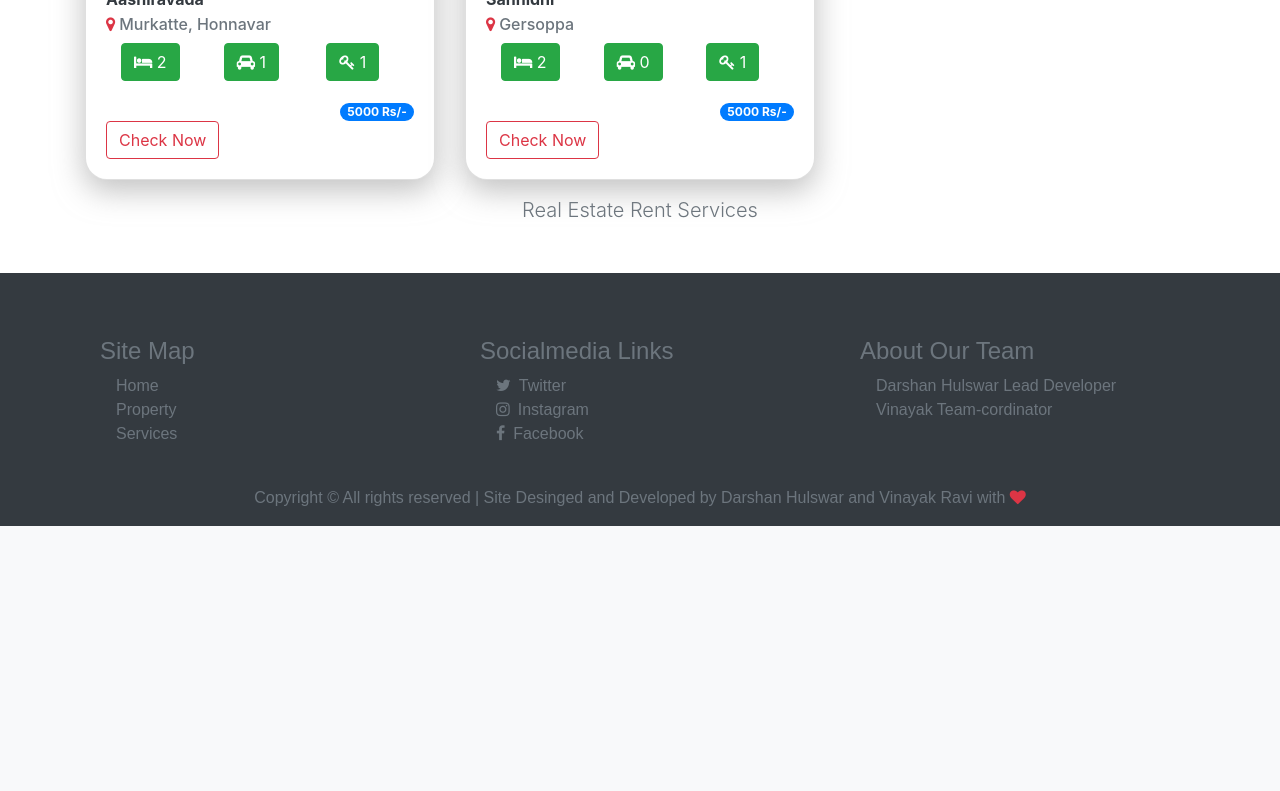
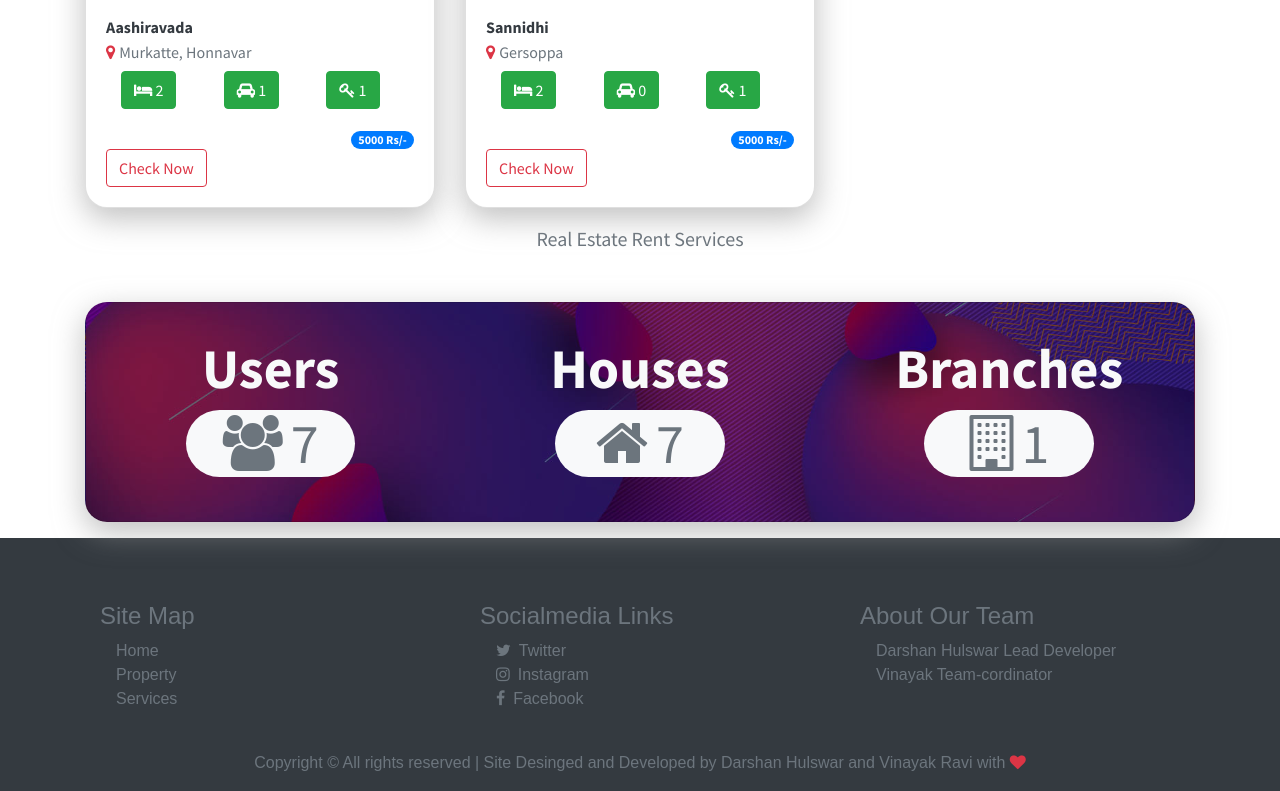
Before and after one commit to darshanhulswar/Rent-Ad, a PHP site: page /registered-user/index.php in a window 1280 px wide. Shown: the part 702-1493 px from the top of the page. Before the commit the page ends 1228 px from the top, so only its background shows below. Run offline with PHP 8.4, Linux system fonts and the light colour scheme; a user stored in the database is signed in; data comes from the database, SQL or seed files in the repository.

Commit message:
counter section

```diff
--- a/dependencies/css/style.css
+++ b/dependencies/css/style.css
@@ -17,10 +17,20 @@
 
 
 /*#################### Preloader ###############################################################*/
+@import url('https://fonts.googleapis.com/css2?family=Source+Sans+Pro:wght@400;600;700&display=swap');
+
 html {
     scroll-behavior: smooth;
 }
 
+body {
+    overflow-x: hidden;
+    font-family: 'Source Sans Pro', sans-serif;
+}
+
+.font-weight-thinner {
+    font-weight: 100;
+}
 #preloader {
   background-color: #fff;
   position: fixed;
@@ -263,3 +273,10 @@ div#hero-content {
 video#hero-motion-video {
     max-width: 100vw;
 }
+
+.illustration-background {
+    background: url('../../assets/img/background1.jpg');
+    background-position: center;
+    background-size: cover;
+    min-height: 220px;
+}
--- a/registered-user/index.php
+++ b/registered-user/index.php
@@ -23,6 +23,23 @@
         foreach($rawData as $property) {
             $finalData[] = $property;
         }
+
+        // Count Registered User
+        $contUsersQuery = "SELECT COUNT(*) FROM users";
+        $countUsers = $conn->query($contUsersQuery);
+
+        // Count Total Vendors
+        $countVendorsQuery = "SELECT COUNT(*) FROM vendors";
+        $countVendors = $conn->query($countVendorsQuery);
+
+        $countPropertyQuery = "SELECT COUNT(*) FROM properties";
+        $countOfProperties = $conn->query($countPropertyQuery);
+        $toalProperties = $countOfProperties->fetch_assoc();
+
+        $countOfUsers = $countUsers->fetch_assoc();
+        $countOfVendors = $countVendors->fetch_assoc();
+
+        $totalUsers = $countOfUsers['COUNT(*)'] + $countOfVendors['COUNT(*)'];
     }
 
 ?>
@@ -114,7 +131,7 @@
     <!-- Popular properties section -->
     <section class="my-5">
         <div class="container">
-            <div class="display-3 text-center">Popular Properties</div>
+            <div class="display-1 text-center font-weight-thinner">Popular Properties</div>
             <div class="row">
                 <?php foreach($finalData as $singleProperty): ?>
                 <div class="col-md-4">
@@ -187,6 +204,35 @@
         </div>
     </section>
 
+    <!-- counter up section -->
+    <section class="">
+        <div class="container">
+            <div class="card w-70 illustration-background shadow-0 py-3">
+                <div class="container pt-3">
+                    <div class="row">
+                        <div class="col-md-4">
+                            <h1 class="display-4 text-light text-center font-weight-bolder">Users</h1>
+                            <h1 class="display-4 text-secondary text-center bg-light rounded-pill w-50 mx-auto">
+                                <i class="fa fa-users mr-2"></i><?php echo $totalUsers; ?>
+                            </h1>
+                        </div>
+                        <div class="col-md-4">
+                            <h1 class="display-4 text-light text-center font-weight-bolder">Houses</h1>
+                            <h1 class="display-4 text-secondary text-center bg-light rounded-pill w-50 mx-auto">
+                                <i class="fa fa-home mr-2"></i><?php echo $toalProperties['COUNT(*)'] ?>
+                            </h1>
+                        </div>
+                        <div class="col-md-4">
+                            <h1 class="display-4 text-light text-center font-weight-bolder">Branches</h1>
+                            <h1 class="display-4 text-secondary text-center bg-light rounded-pill w-50 mx-auto"><i
+                                    class="fa fa-building-o mr-2"></i>1</h1>
+                        </div>
+                    </div>
+                </div>
+            </div>
+        </div>
+    </section>
+
     <!-- Footer -->
     <footer class="bg-dark">
         <div class="container">
--- a/registered-user/popular-property-details.php
+++ b/registered-user/popular-property-details.php
@@ -2,7 +2,7 @@
     include '../inc/dbconnection.inc.php';
     session_start();
 
-    if($_SESSION['user']['id'] < 0) {
+    if(!isset($_SESSION['user']['id'])) {
         header('location: ../signin.php?user-must-logged-in');
     }
 
```
Also changed, not shown: assets/img/background1.jpg (added), assets/img/mobile-in-hand.png (added), assets/img/office.png (added), assets/img/users.png (added).
